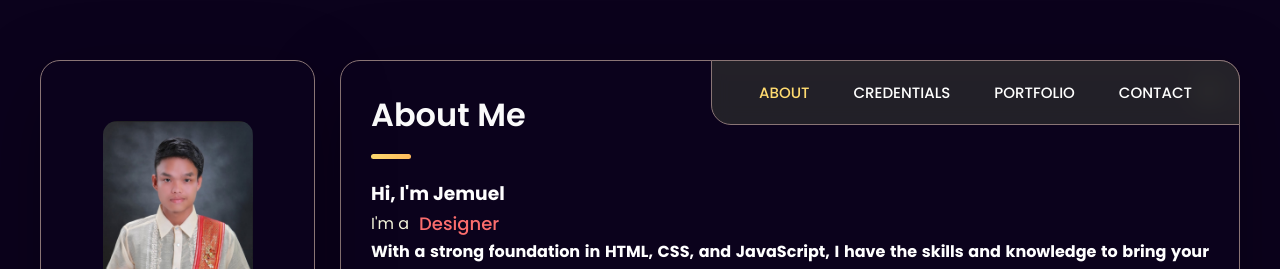
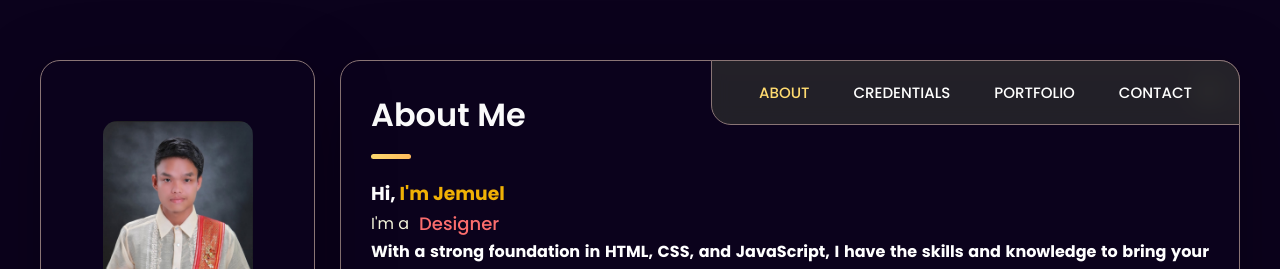
Before and after one commit to syjem/Jemuel-Repoylo, a plain HTML site: page index.html in a window 1280 px wide. Shown: the top 269 px of the page. Drawn offline with nearby package versions, Linux system fonts and the light colour scheme.

Commit message:
span to name

```diff
--- a/index.html
+++ b/index.html
@@ -174,7 +174,7 @@
           </header>
 
           <section class="about-text">
-            <h1>Hi, I'm Jemuel</h1>
+            <h1>Hi, <span class="about">I'm Jemuel</span></h1>
             <div class="wrapper">
               <div class="static-text">I'm a</div>
               <ul class="infinite-text">
```
